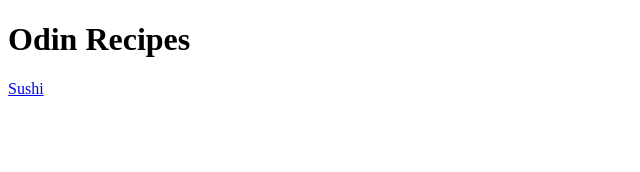
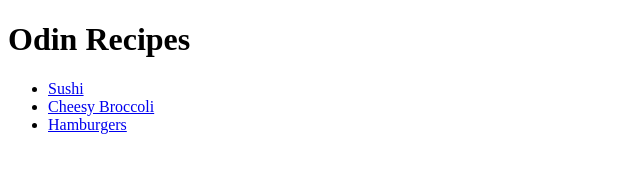
Before and after one commit to kfox91/odin-recipes, a plain HTML site: page index.html in a window 1280 px wide. Shown: the whole page, without its empty margins (0-640 px from the left). Drawn offline with Linux system fonts and the light colour scheme.

Commit message:
Add list to index.html

```diff
--- a/index.html
+++ b/index.html
@@ -7,6 +7,10 @@
 </head>
 <body>
     <h1>Odin Recipes</h1>
-    <a href="./recipes/sushi.html">Sushi</a>
+    <ul>
+        <li><a href="./recipes/sushi.html">Sushi</a></li>
+        <li><a href="./recipes/cheesey-broccoli.html">Cheesy Broccoli</a></li>
+        <li><a href="./recipes/hamburger.html">Hamburgers</a></li>
+    </ul>
 </body>
 </html>
```
